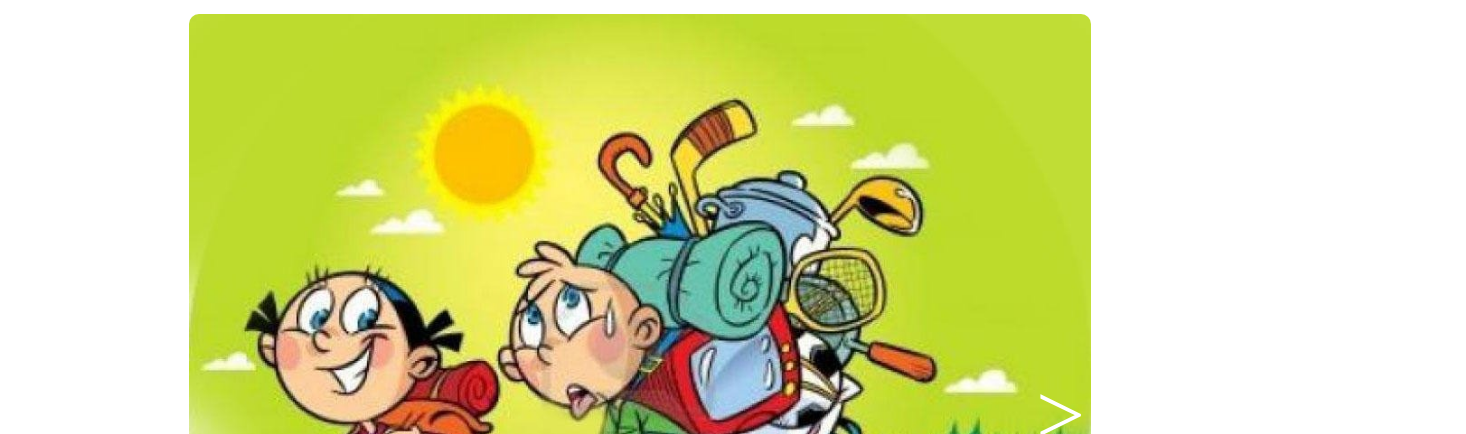
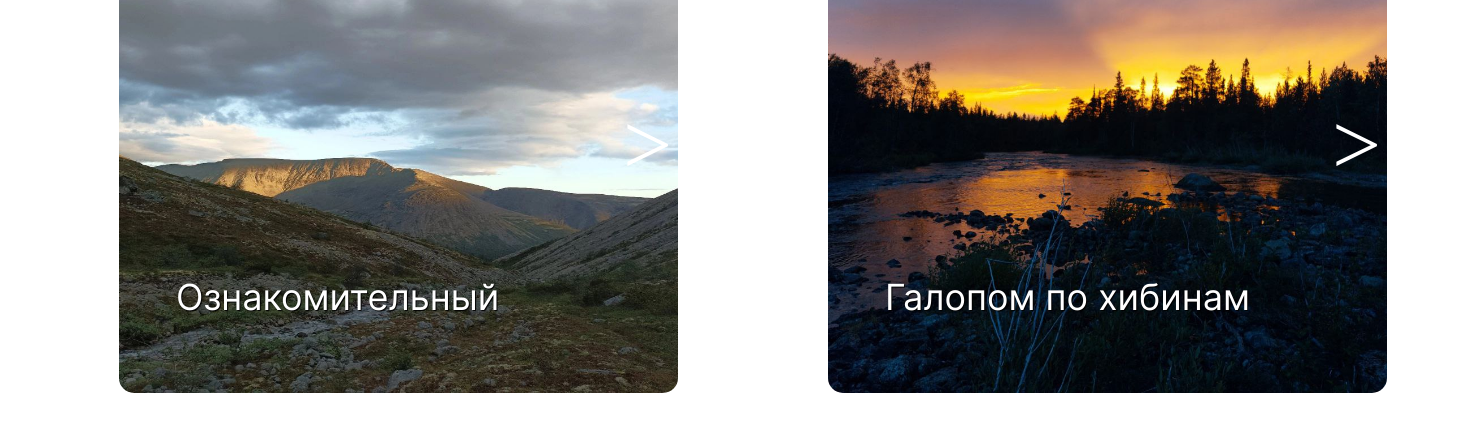
Before and after one commit to BabaikaSiberienne/jumala2.0, a website built with webpack: page src/index.html in a window 1280 px wide. Shown: the part 1999-2433 px from the top of the page, 1466 px wide, since content can reach past the window. Built offline with nearby package versions, Linux system fonts and the light colour scheme; a web font is replaced by a local one.

Commit message:
tour pics added

```diff
--- a/src/blocks/main/main.css
+++ b/src/blocks/main/main.css
@@ -66,7 +66,6 @@
   width: 240px;
   height: 240px;
   border: 1px solid rgb(102, 51, 76);
-
 }
 
 .main__one-instructor-photo{
@@ -106,6 +105,9 @@
   display: flex;
 }
 
+.main__certificates-button_text {
+
+}
 .main__certificates-text {
   color: rgb(255, 255, 255);
   font-family: Inter;
@@ -281,7 +283,6 @@
 
 .modal__hidden {
   visibility: hidden;
-
 }
 summary::-webkit-details-marker{display:none;}
 summary::-moz-list-bullet{list-style-type:none;}
@@ -309,6 +310,4 @@ details {
   grid-column-end: 3;
   margin-top: 5.5rem;
   margin-bottom: .5rem;
-
-
 }
--- a/src/index.html
+++ b/src/index.html
@@ -81,7 +81,9 @@
         </div>
           <div class="main__instructors-certificates">
             <button class="main__certificates-button">
+              <h4 class="main__certificates-text">
               Ознакомиться с сертификатами инструкторов
+              </h4>
             </button>
           </div>
         </div>
@@ -95,6 +97,7 @@
       </div>
       <div class="main__tours-container">
         <ul class="main__tours-list"><!--место для включения картинок по шаблону-->
+
         </ul>
       </div>
     </section>
--- a/src/index.js
+++ b/src/index.js
@@ -4,6 +4,7 @@ import {
     openModal,
     onClose,
 } from './components/modals';
+import { cardsFirstPages } from './scripts/cards.js'
 
 //переменные
 //кнопка показа сертификатов
@@ -12,6 +13,15 @@ const certificatesButton = document.querySelector('.main__certificates-button');
 const certificateModal = document.querySelector('.modal');
 //кнопка закрытия
 const closeButton = document.querySelector('.modal__close');
+
+//темплейт
+const tourTemplate = document.querySelector('#main__tour-template').content;
+
+//дом-узел, где картинки туров
+const tourContainer = document.querySelector('.main__tours-list');
+
+//одна картинка из шаблона
+let tourCard = tourTemplate.querySelector('.main__one-tour');
 
 //функции
 //открытие модалки с сертификатами
@@ -30,6 +40,27 @@ certificatesButton.addEventListener('click', openCertModal);
 //кнопка закрытия модалки
 closeButton.addEventListener('click', closeCertModal);
 
+//выведение карточек туров на страницу
+function showTour(data) {
+    const tourItem = tourCard.cloneNode(true)
+    const tourItemImage = tourItem.querySelector('.main__tour-image');
+    console.log(tourItemImage)
+    tourItemImage.src = data.link;
+    tourItemImage.alt = data.alt;
+
+    const tourItemTitle = tourItem.querySelector('.main__tour-name');
+    console.log(tourItemTitle)
+    tourItemTitle.textContent = data.title
+    console.log(tourItem)
+    tourCard = tourItem
+    return tourCard
+}
+
+cardsFirstPages.forEach(function(item) {
+    showTour(item);
+    tourContainer.prepend(tourCard);
+})
+
 // @todo: DOM узлы
 
 // @todo: Функция создания карточки
--- a/src/scripts/cards.js
+++ b/src/scripts/cards.js
@@ -1,7 +1,7 @@
-// export const initialCards = [
+// export const Tours = [
 //     {
-//       name: "Архыз",
-//       link: "https://pictures.s3.yandex.net/frontend-developer/cards-compressed/arkhyz.jpg",
+//       name: "Приключение за 20 минут 1",
+//       link: "юю.",
 //     },
 //     {
 //       name: "Челябинская область",
```
